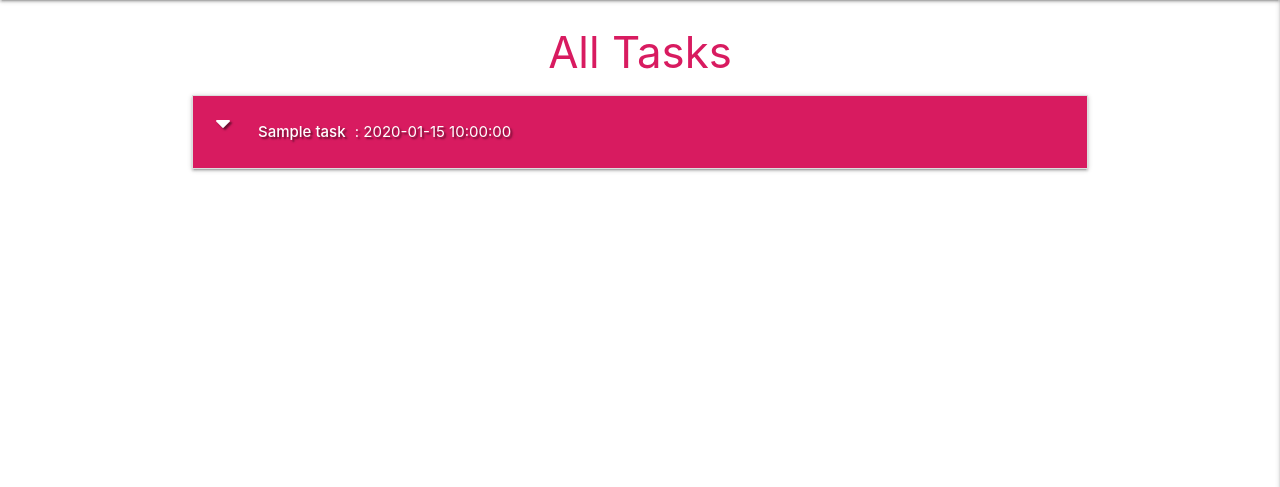
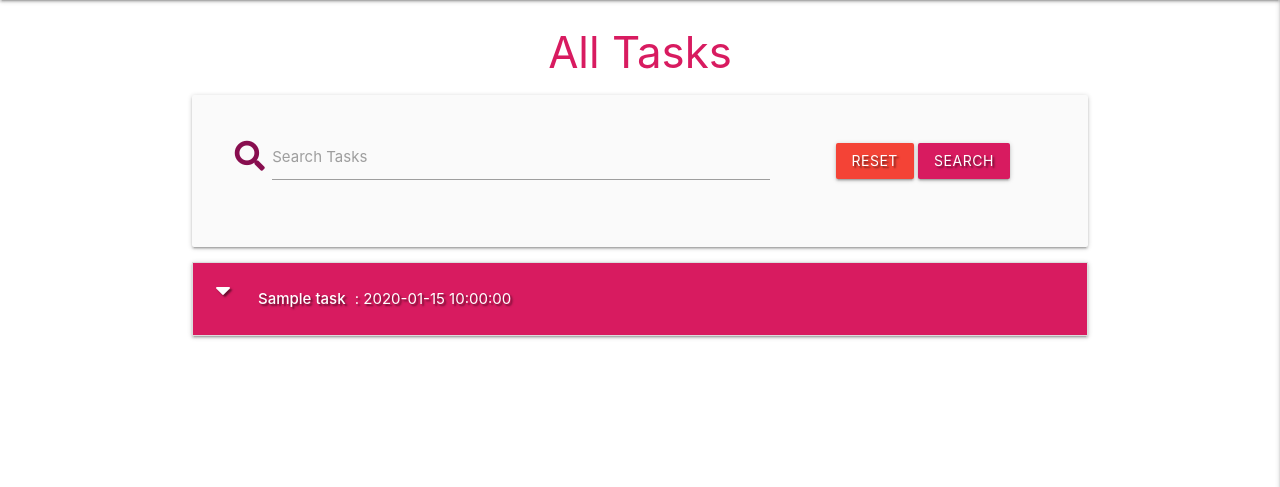
Before and after one commit to Lucyjpjones/task-manager-new, a Flask app: page / in a window 1280 px wide. Shown: the part 64-551 px from the top of the page. Run offline with Flask 2, Linux system fonts and the light colour scheme; a database or web service that is not in the repository returns one stand-in record (values such as "Sample title"); some libraries are stand-ins or nearby versions.

Commit message:
Ass Search functionality

```diff
--- a/app.py
+++ b/app.py
@@ -23,6 +23,14 @@ mongo = PyMongo(app)
 def get_tasks():
     tasks = list(mongo.db.tasks.find())
     return render_template("tasks.html", tasks=tasks)
+
+
+@app.route("/search", methods=["GET", "POST"])
+def search():
+    query = request.form.get("query")
+    tasks = list(mongo.db.tasks.find({"$text": {"$search": query}}))
+    return render_template("tasks.html", tasks=tasks)
+
 
 
 @app.route("/register", methods=["GET", "POST"])
--- a/templates/tasks.html
+++ b/templates/tasks.html
@@ -2,6 +2,25 @@
 
 <h3 class="pink-text text-darken-1 center-align">All Tasks</h3>
 
+<div class="row card-panel grey lighten-5">
+	<form action="{{ url_for('search') }}" method="POST" class="col s12">
+		<div class="row valign-wrapper center-align">
+			<div class="input-field col s12 m8">
+				<i class="fas fa-search prefix pink-text text-darken-4"></i>
+				<input type="text" name="query" id="query" minlength="3" class="validate" required>
+				<label for="query">Search Tasks</label>
+			</div>
+			<div class="col s12 m4">
+				<a href="{{ url_for('get_tasks') }}" class="red btn text-shadow">Reset</a>
+				<button type="submit" class="pink darken-1 btn text-shadow"
+                    <i class="fas fa-search left"></i> Search
+                </button>
+			</div>
+		</div>
+	</form>
+</div>
+
+{% if tasks|length > 0%}
 <ul class="collapsible">
 	{% for task in tasks %}
 	<li>
@@ -32,5 +51,8 @@
 	</li>
 	{% endfor %}
 </ul>
+{% else %}
+    <h3 class="pink-text text-darken-1 center-align">No Results Found!</h3>
+{% endif %}
 
 {% endblock %}
```
Lines whose indentation alone changed are shown as unchanged.
